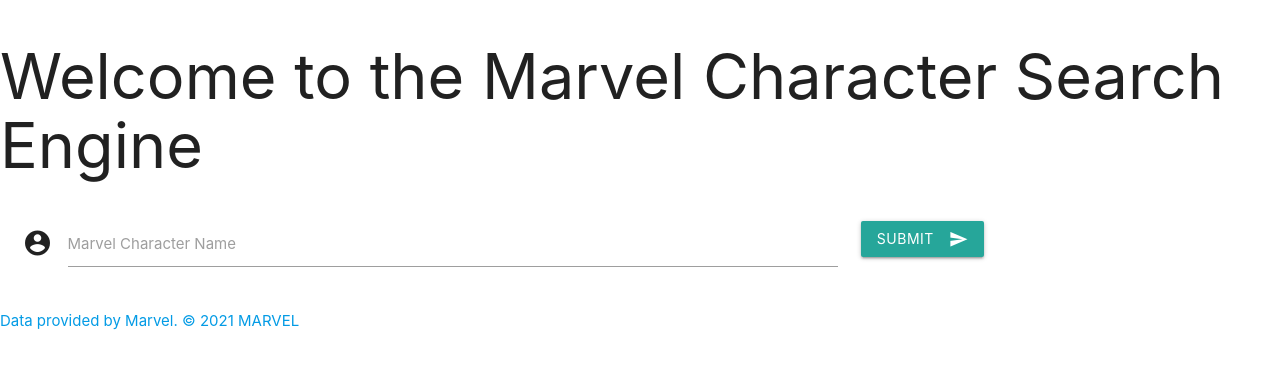
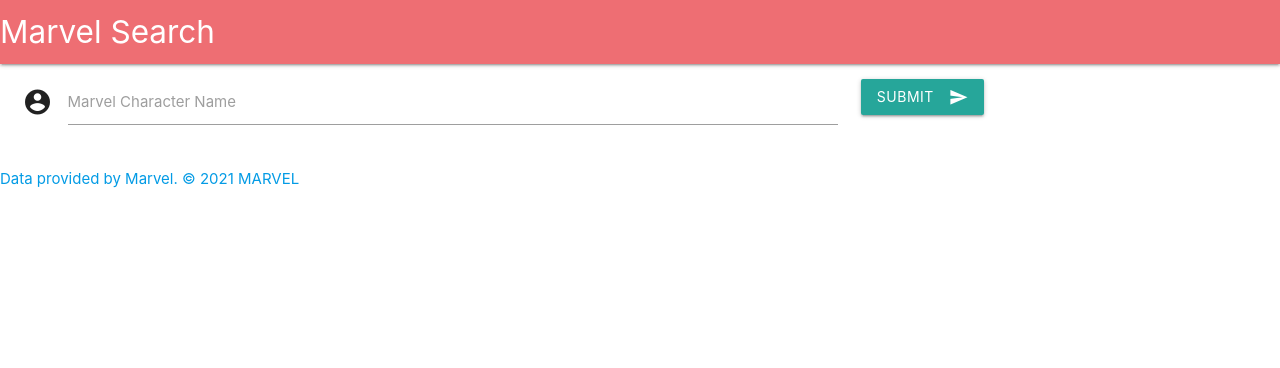
Before and after one commit to Joes-BitGit/marvel-lookup-app, a React (Create React App) app: page / in a window 1280 px wide. Shown: the top 368 px of the page. Built offline with nearby package versions, Linux system fonts and the light colour scheme.

Commit message:
Colored the navbar

```diff
--- a/src/components/Header.jsx
+++ b/src/components/Header.jsx
@@ -2,10 +2,17 @@
 
 const Header = () => {
   return (
-    <div>
-      <h1 className="App-header">
-        Welcome to the Marvel Character Search Engine
-      </h1>
+    // <div>
+    //   <h1 className="App-header">
+    //     Welcome to the Marvel Character Search Engine
+    //   </h1>
+    // </div>
+    <div className="navbar-fixed">
+      <nav className="nav-wrapper">
+        <a href="#" className="brand-logo">
+          Marvel Search
+        </a>
+      </nav>
     </div>
   );
 };
```
